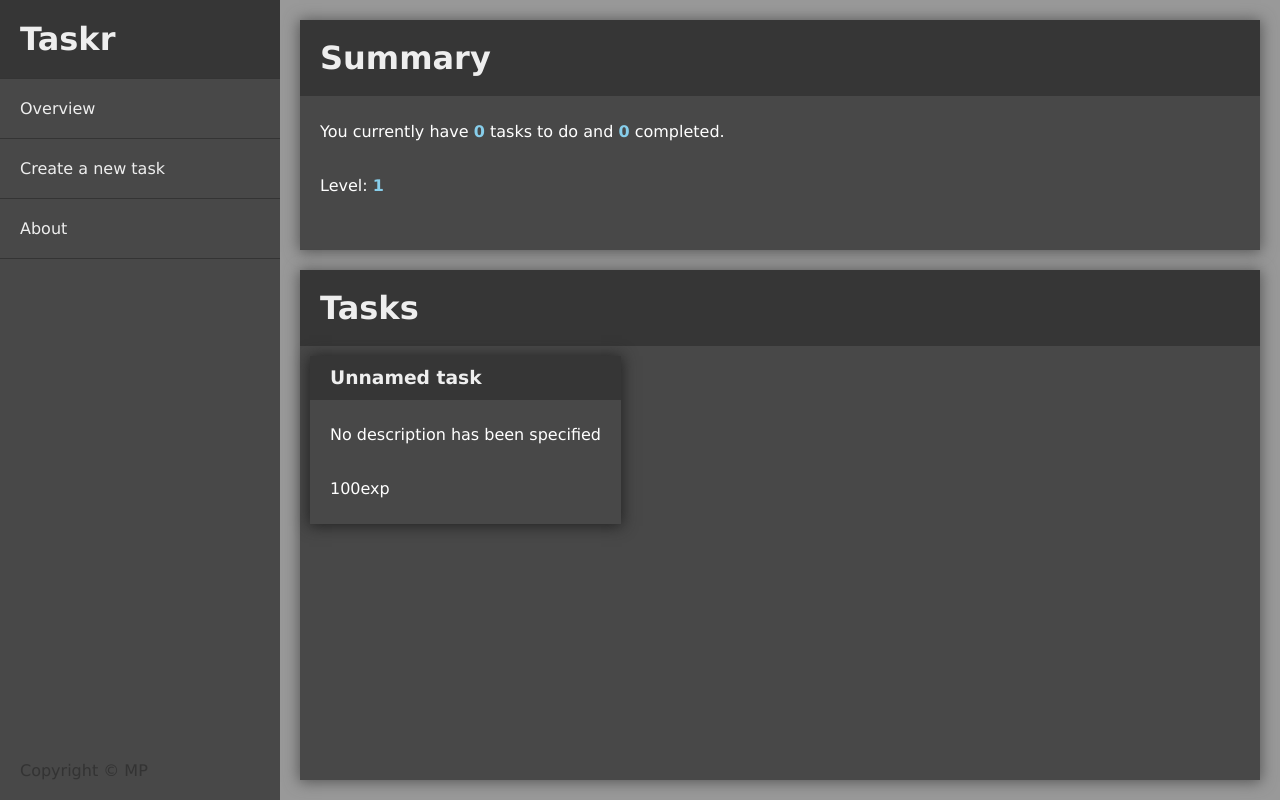
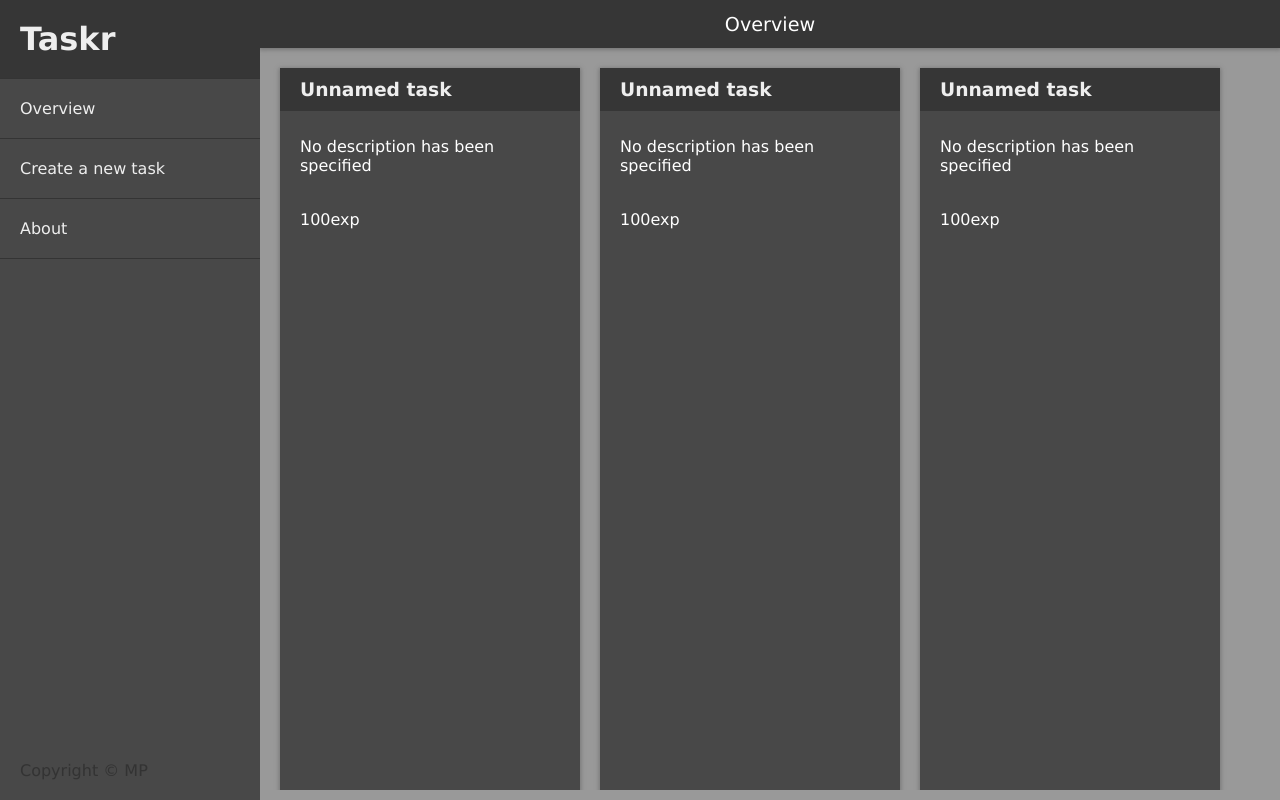
Before and after one commit to maciejpajkowski/taskr, a Next.js app: page / in a window 1280 px wide. Built offline with nearby package versions, Linux system fonts and the light colour scheme.

Commit message:
Added Redux into the mix, still WIP as it is not working yet

```diff
--- a/package.json
+++ b/package.json
@@ -14,6 +14,8 @@
     "prop-types": "^15.6.2",
     "react": "^16.4.2",
     "react-dom": "^16.4.2",
+    "react-redux": "^5.0.7",
+    "redux": "^4.0.0",
     "styled-components": "^3.4.4"
   }
 }
--- a/pages/_document.js
+++ b/pages/_document.js
@@ -4,7 +4,7 @@ import { ServerStyleSheet, injectGlobal } from 'styled-components';
 injectGlobal`
   body {
     margin: 0;
-    color: #000;
+    color: #fff;
     font-family: 'Verdana';
     box-sizing: border-box;
   }
--- a/pages/index.js
+++ b/pages/index.js
@@ -1,12 +1,18 @@
 import Layout from '../src/layout/Layout';
-import Summary from '../src/components/Summary';
 import TaskList from '../src/components/TaskList';
 import Task from '../src/components/Task';
+import Navbar from '../src/components/Navbar';
 
 const Index = () => (
   <Layout>
-    <Summary />
+    <Navbar>Overview</Navbar>
     <TaskList>
+      <Task />
+      <Task />
+      <Task />
+      <Task />
+      <Task />
+      <Task />
       <Task />
     </TaskList>
   </Layout>
--- /dev/null
+++ b/src/actions/tasksActions.js
@@ -0,0 +1,15 @@
+export const createTask = (task) => ({
+  type: 'CREATE_TASK',
+  ...task
+});
+
+export const removeTask = ({ id } = {}) => ({
+  type: 'REMOVE_TASK',
+  id
+});
+
+export const editTask = (id, updates) => ({
+  type: 'EDIT_TASK',
+  id,
+  updates
+});
--- /dev/null
+++ b/src/components/Navbar.js
@@ -0,0 +1,24 @@
+import React from 'react';
+import styled from 'styled-components';
+
+const StyledNav = styled.nav`
+  display: flex;
+  align-items: center;
+  justify-content: center;
+  background-color: #363636;
+  box-shadow: 0px 1px 4px 1px #777;
+  color: #fff;
+  margin: -10px;
+  margin-bottom: 10px;
+  z-index: 3;
+  min-height: 2.5em;
+  font-size: 1.2rem;
+`
+
+const Navbar = (props) => (
+  <StyledNav>
+    {props.children}
+  </StyledNav>
+);
+
+export default Navbar;
--- a/src/components/Sidebar.js
+++ b/src/components/Sidebar.js
@@ -3,10 +3,12 @@ import Link from 'next/link';
 import styled from 'styled-components';
 
 const Container = styled.div`
-  min-width: 280px;
+  min-width: 260px;
   background-color: #484848;
   color: #eee;
   position: relative;
+  z-index: 4;
+  scroll-behavior: none;
 
   a {
     text-decoration: none;
--- a/src/components/Task.js
+++ b/src/components/Task.js
@@ -6,8 +6,10 @@ const Container = styled.div`
   color: #fff;
   background-color: #484848;
   flex-grow: 0;
+  height: 100%;
+  width: 300px;
   margin: 10px;
-  box-shadow: 0px 1px 14px 1px #222;
+  box-shadow: 0px 1px 4px 1px #777;
 
   h3 {
     color: #eee;
--- a/src/components/TaskList.js
+++ b/src/components/TaskList.js
@@ -4,32 +4,18 @@ import PropTypes from 'prop-types';
 
 const Container = styled.div`
   color: #fff;
-  background-color: #484848;
   flex-grow: 1;
-  margin: 10px;
-  box-shadow: 0px 1px 14px 1px #555;
-
-  h1 {
-    color: #eee;
-    margin: 0;
-    background-color: #363636;
-    padding: 0.6em 20px;
-  }
-
-  section {
-    display: flex;
-    flex-direction: row;
-  }
+  display: flex;
+  flex-direction: row;
+  flex-wrap: wrap;
+  overflow-y: auto;
 `;
 
 export default class TaskList extends React.Component {
   render() {
     return (
       <Container>
-        <h1>Tasks</h1>
-        <section>
-          {this.props.children}
-        </section>
+        {this.props.children}
       </Container>
     )
   }
--- a/src/layout/Layout.js
+++ b/src/layout/Layout.js
@@ -1,11 +1,20 @@
 import React from 'react';
 import styled from 'styled-components';
 import Sidebar from '../components/Sidebar';
+// probs delete
+import { Provider } from 'react-redux';
+import configureStore from '../store/configureStore';
+import { createTask } from '../actions/tasksActions';
+
+const store = configureStore();
+store.dispatch(createTask({ id: 321, description: 'Build a new app' }));
+
+// /probs delete
 
 const StyledLayout = styled.div`
   display: flex;
   flex-direction: row;
-  width: 100vw;
+  width: 100%;
   height: 100vh;
   margin: 0;
 `;
@@ -19,12 +28,15 @@ const StyledMain = styled.div`
 `;
 
 const Layout = (props) => (
+  <Provider store={store}>
     <StyledLayout>
       <Sidebar />
       <StyledMain>
         {props.children}
       </StyledMain>
     </StyledLayout>
+  </Provider>
+
 );
-
+// remove the Provider from here
 export default Layout;
--- /dev/null
+++ b/src/reducers/tasksReducer.js
@@ -0,0 +1,26 @@
+const tasksReducerDefaultState = [];
+
+export default (state = tasksReducerDefaultState, action) => {
+  switch (action.type) {
+    case 'CREATE_TASK':
+      return [
+        ...state,
+        action.task
+      ];
+    case 'REMOVE_TASK':
+      return state.filter(({ id }) => id !== action.id);
+    case 'EDIT_TASK':
+      return state.map((task) => {
+        if (task.id === action.id) {
+          return {
+            ...task,
+            ...action.updates
+          }
+        } else {
+            return task;
+        };
+      });
+    default:
+      return state;
+  }
+};
--- /dev/null
+++ b/src/store/configureStore.js
@@ -0,0 +1,14 @@
+import { createStore, combineReducers } from 'redux';
+import tasksReducer from '../reducers/tasksReducer';
+
+export default () => {
+  const store = createStore(
+    combineReducers({
+        tasks: tasksReducer
+    })
+  );
+
+  return store;
+};
+
+// More reducers incoming (+1 for experience points and levels)
```
Also changed, not shown: 1 other file (tests, documents, lock files or other folders). Lines whose indentation alone changed are shown as unchanged.
